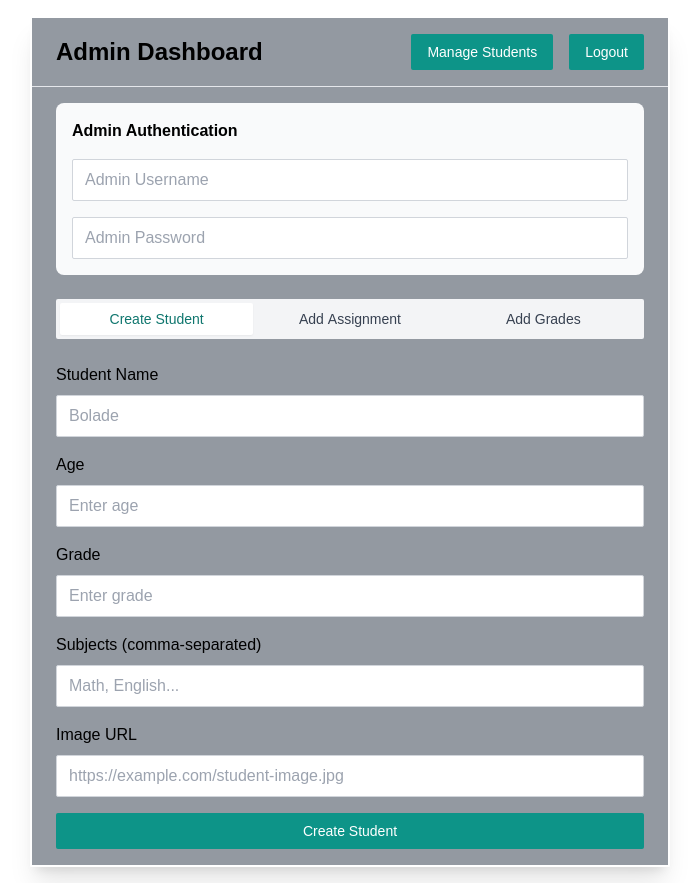
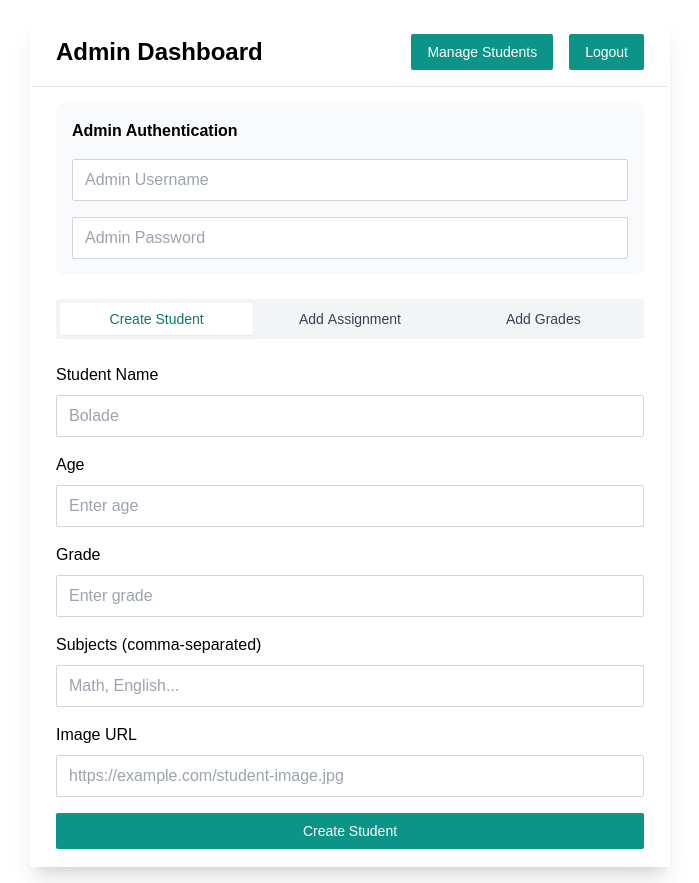
Before and after one commit to TopeAanu/schoolmsy, a Next.js app: page /admin/dashboard in a window 1280 px wide. Shown: the whole page, without its empty margins (290-989 px from the left). Built offline with nearby package versions, Linux system fonts and the light colour scheme.

Commit message:
create a second card component for the student and admin dashboard

```diff
--- a/components/admin/AdminDashboard.js
+++ b/components/admin/AdminDashboard.js
@@ -1,7 +1,7 @@
 "use client";
 
 import { useState, useEffect } from "react";
-import { Card, CardHeader, CardContent } from "@/components/ui/card";
+import { Card1, CardHeader, CardContent } from "@/components/ui/card";
 import { Button } from "@/components/ui/button";
 import { Tabs, TabsContent, TabsList, TabsTrigger } from "@/components/ui/tabs";
 
@@ -360,7 +360,7 @@ const AdminDashboard = () => {
   // Rest of the component remains the same as in the previous artifact
   return (
     <div className="max-w-2xl mx-auto p-4 text-black dark:text-dark">
-      <Card>
+      <Card1>
         <CardHeader>
           <div className="flex flex-row justify-between items-center gap-2">
             {/* Left side - heading */}
@@ -460,7 +460,7 @@ const AdminDashboard = () => {
 
           {error && <MessageAlert type="error" message={error} />}
         </CardContent>
-      </Card>
+      </Card1>
     </div>
   );
 };
--- a/components/student-dashboard/StudentAssignmentCard.js
+++ b/components/student-dashboard/StudentAssignmentCard.js
@@ -1,7 +1,7 @@
 // components/student-dashboard/StudentAssignmentCard.jsx
 "use client";
 import React, { useState, useEffect } from "react";
-import { Card, CardHeader, CardContent } from "../ui/card";
+import { Card1, CardHeader, CardContent } from "../ui/card";
 import { Badge } from "../ui/badge"; // You'll need to create this component
 
 export const StudentAssignmentsCard = ({ username }) => {
@@ -66,28 +66,28 @@ export const StudentAssignmentsCard = ({ username }) => {
 
   if (loading) {
     return (
-      <Card>
+      <Card1>
         <CardHeader>Assignments & Grades</CardHeader>
         <CardContent>
           <p>Loading academic information...</p>
         </CardContent>
-      </Card>
+      </Card1>
     );
   }
 
   if (error) {
     return (
-      <Card>
+      <Card1>
         <CardHeader>Assignments & Grades</CardHeader>
         <CardContent>
           <p className="text-red-600">Error: {error}</p>
         </CardContent>
-      </Card>
+      </Card1>
     );
   }
 
   return (
-    <Card className="col-span-1 md:col-span-3">
+    <Card1 className="col-span-1 md:col-span-3">
       <CardHeader>
         <div className="flex justify-between items-center">
           <span className="md:block hidden">Assignments & Grades</span>
@@ -185,6 +185,6 @@ export const StudentAssignmentsCard = ({ username }) => {
           </>
         )}
       </CardContent>
-    </Card>
+    </Card1>
   );
 };
--- a/components/student-dashboard/StudentProfileCard.js
+++ b/components/student-dashboard/StudentProfileCard.js
@@ -1,11 +1,11 @@
 // components/student-dashboard/StudentProfileCard.jsx
 "use client";
 import React from "react";
-import { Card, CardHeader, CardContent } from "../ui/card";
+import { Card1, CardHeader, CardContent } from "../ui/card";
 
 export const StudentProfileCard = ({ studentData }) => {
   return (
-    <Card>
+    <Card1>
       <CardHeader>Student Profile</CardHeader>
       <CardContent>
         <div className="grid grid-cols-1 md:grid-cols-3 gap-4">
@@ -75,6 +75,6 @@ export const StudentProfileCard = ({ studentData }) => {
           </div>
         </div>
       </CardContent>
-    </Card>
+    </Card1>
   );
 };
--- a/components/student-dashboard/StudentSubjectCard.js
+++ b/components/student-dashboard/StudentSubjectCard.js
@@ -1,11 +1,11 @@
 "use client";
 
 import React from "react";
-import { Card, CardHeader, CardContent } from "@/components/ui/card";
+import { Card1, CardHeader, CardContent } from "@/components/ui/card";
 
 export function StudentSubjectsCard({ subjects }) {
   return (
-    <Card className="w-full">
+    <Card1 className="w-full">
       <CardHeader>My Subjects</CardHeader>
       <CardContent>
         {subjects && subjects.length > 0 ? (
@@ -32,6 +32,6 @@ export function StudentSubjectsCard({ subjects }) {
           <p className="text-center text-gray-500">No subjects found</p>
         )}
       </CardContent>
-    </Card>
+    </Card1>
   );
 }
--- a/components/ui/card.js
+++ b/components/ui/card.js
@@ -5,6 +5,17 @@ export function Card({ children, className = "" }) {
   return (
     <div
       className={`rounded-sm overflow-hidden bg-gray-600 bg-opacity-60 shadow-xl border-2 border-white ${className}`}
+    >
+      {children}
+    </div>
+  );
+}
+
+// components/ui/card1.js
+export function Card1({ children, className = "" }) {
+  return (
+    <div
+      className={`rounded-sm overflow-hidden bg-white shadow-xl border-2 border-white ${className}`}
     >
       {children}
     </div>
```
